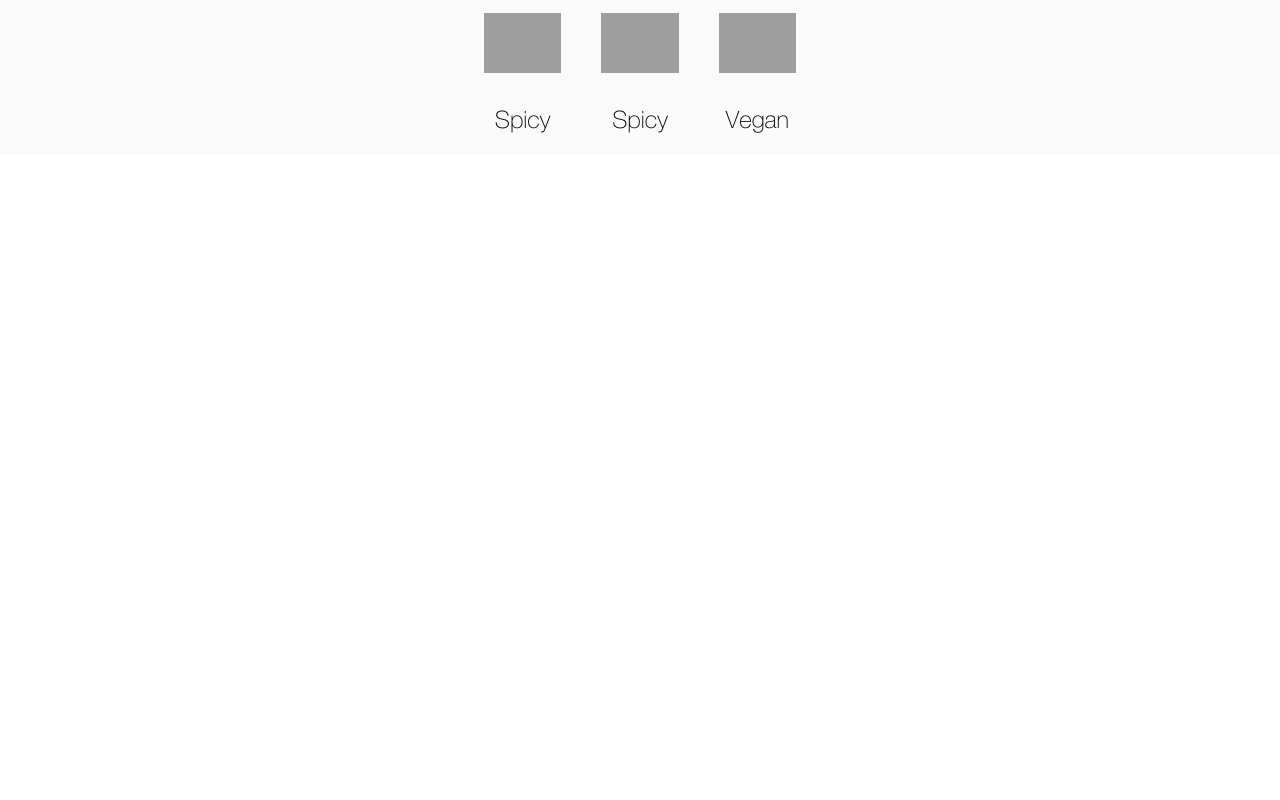
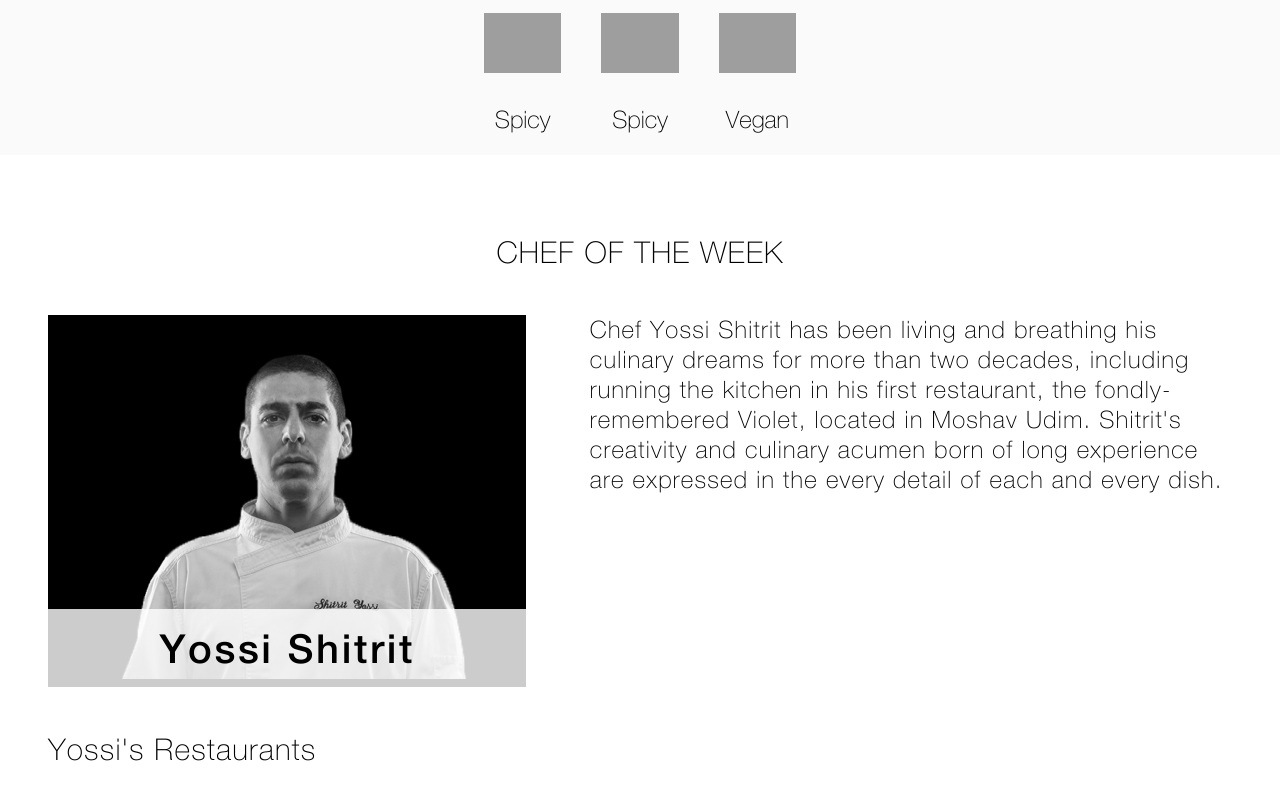
Before and after one commit to ronkopiel/Epicure, a React (Create React App) app in the folder epicure/: page / in a window 1280 px wide. Shown: the part 2698-3498 px from the top of the page. Before the commit the page ends 2853 px from the top, so only its background shows below. Built offline with nearby package versions, Linux system fonts and the light colour scheme; grey boxes are pictures that could not be loaded.

Commit message:
finished up to small restaurants cards

```diff
--- a/epicure/src/components/ChefCard.tsx
+++ b/epicure/src/components/ChefCard.tsx
@@ -4,11 +4,11 @@ import dataInterface from "../data/interface";
 
 
 
-const ChefCard:React.FC<dataInterface.Chef> = (props) => {
+const ChefCard:React.FC<dataInterface.Chef> = (chef) => {
   return (
     <div className="chef-card">
-        <img src={props.portrait} alt="" />
-        <div className="chef-name">{props.name}</div>
+        <img src={chef.portrait} alt="" className="chef-portrait"/>
+        <div className="chef-name"><h3>{chef.firstName+ " "+chef.lastName}</h3></div>
     </div>
   )
 }
--- a/epicure/src/data/interface.ts
+++ b/epicure/src/data/interface.ts
@@ -1,11 +1,12 @@
 declare module namespace {
 
     export interface Chef {
-        name: string;
+        firstName: string;
+        lastName: string;
         portrait: string;
         isChefOfTheWeek: boolean;
         isNew: boolean;
-        viewCount: string;
+        viewCount: number;
         resturants: number[];
         id: number;
         chefDescription: string
--- a/epicure/src/data/resturants.json
+++ b/epicure/src/data/resturants.json
@@ -2,7 +2,8 @@
   {
     "chefs": [
       {
-        "name": "Ran Shmueli",
+        "firstName": "Ran",
+        "lastName": "Shmueli",
         "portrait": "",
         "isChefOfTheWeek": false,
         "isNew": false,
@@ -12,7 +13,8 @@
         "chefDescription": ""
       },
       {
-        "name": "Meir Adoni",
+        "firstName": "Meir",
+        "lastName": "Adoni",
         "portrait": "",
         "isChefOfTheWeek": false,
         "isNew": false,
@@ -22,7 +24,8 @@
         "chefDescription": ""
       },
       {
-        "name": "Yanir Green",
+        "firstName": "Yanir",
+        "lastName": "Green",
         "portrait": "",
         "isChefOfTheWeek": false,
         "isNew": false,
@@ -32,8 +35,9 @@
         "chefDescription": ""
       },
       {
-        "name": "Yossi Shitrit",
-        "portrait": "./assets/rectangle.png",
+        "firstName": "Yossi",
+        "lastName": "Shitrit",
+        "portrait": "./assets/yossishitrit.png",
         "isChefOfTheWeek": true,
         "isNew": false,
         "viewCount": 0,
@@ -84,7 +88,7 @@
         "hours": "",
         "address": "",
         "rating": 3,
-        "chefID": 31,
+        "chefID": 3,
         "viewCount": 0,
         "signatureDishID":3
       },
--- a/epicure/src/index.css
+++ b/epicure/src/index.css
@@ -384,3 +384,49 @@ h3 {
   width: 77.42px;
   height: 60px;
 }
+.weeks-chef-container {
+  display: flex;
+flex-direction: column;
+align-items: center;
+padding: 0px;
+gap: 45px;
+}
+.chef-card {
+  position: relative;
+  width: 478px;
+  height: 372px;
+  background: #000000;
+  display: flex;
+  align-items: center;
+  justify-content: center;
+}
+.chef-name {
+  display: flex;
+  flex-direction: column;
+  justify-content: center;
+  align-items: center;
+  padding: 0px;
+  position: absolute;
+  height: 78px;
+  left: 0px;
+  right: 0px;
+  bottom: 0px;
+  background: rgba(255, 255, 255, 0.8);
+}
+.chef-week-card-container {
+  display: flex ;
+  gap: 63.5px;
+}
+.chef-description {
+  width: 642px;
+height: 255px;
+letter-spacing: 1.25px;
+}
+.chefs-restaurants {
+  display: flex;
+  gap: 16px;
+}
+.week-chef-text {
+  text-transform: none;
+  align-self: start;
+}
--- a/epicure/src/pages/homepage/Home.tsx
+++ b/epicure/src/pages/homepage/Home.tsx
@@ -4,18 +4,20 @@ import Hero from "./Hero";
 import RestaurantCard from "../../components/RestaurantCard";
 import datas from "../../data/resturants.json";
 import DishCard from "../../components/DishCard";
+import WeekChef from "./WeekChef";
 const data = datas[0];
 const popularRestaurants = data.restaurants
   .sort((a, b) => b.viewCount - a.viewCount)
   .slice(0, 3);
-const signatureDishes = data.dishes.filter((dish) =>{
+const signatureDishes = data.dishes.filter((dish) => {
   popularRestaurants.map((resaturant) => {
-    if (resaturant.signatureDishID == dish.id){
-      return dish
+    if (resaturant.signatureDishID == dish.id) {
+      return dish;
     }
-  })
-  return dish
-})
+  });
+  return dish;
+});
+const chefOfTheWeek = data.chefs.filter((chef) => chef.isChefOfTheWeek);
 const Home: React.FC = () => {
   return (
     <>
@@ -36,7 +38,7 @@ const Home: React.FC = () => {
                   rating={resaturant.rating}
                   chefID={resaturant.chefID}
                   viewCount={resaturant.viewCount}
-                  chefName={data.chefs[resaturant.chefID].name}
+                  chefName={data.chefs[resaturant.chefID].firstName+" "+data.chefs[resaturant.chefID].lastName}
                   signatureDishID={resaturant.signatureDishID}
                   key={index}
                 />
@@ -51,7 +53,7 @@ const Home: React.FC = () => {
         <div className="grid">
           {signatureDishes.map((dish, index) => {
             return (
-                < DishCard
+              <DishCard
                 id={dish.id}
                 name={dish.name}
                 image={dish.image}
@@ -60,28 +62,49 @@ const Home: React.FC = () => {
                 price={dish.price}
                 isSpicy={dish.isSpicy}
                 isVegan={dish.isVegan}
-                isVegitarian={dish.isVegitarian}/>
-              )
+                isVegitarian={dish.isVegitarian}
+                key={index}
+              />
+            );
           })}
         </div>
         <div className="icon-description-container">
           <h2>the meaning of our icons:</h2>
           <div className="icons-description">
             <div className="icon-description">
-              <img src="/assets/spicyBig.svg" alt="" className="big-icon"/>
+              <img src="/assets/spicyBig.svg" alt="" className="big-icon" />
               <span>Spicy</span>
             </div>
             <div className="icon-description">
-            <img src="/assets/vegitarianBig.svg" alt="" className="big-icon"/>
+              <img
+                src="/assets/vegitarianBig.svg"
+                alt=""
+                className="big-icon"
+              />
               <span>Spicy</span>
             </div>
             <div className="icon-description">
-            <img src="/assets/VeganBig.svg" alt="" className="big-icon"/>
+              <img src="/assets/VeganBig.svg" alt="" className="big-icon" />
               <span>Vegan</span>
             </div>
           </div>
-
         </div>
+          {chefOfTheWeek.map((chef, index) => {
+            return (
+              <WeekChef
+                firstName={chef.firstName}
+                lastName={chef.lastName}
+                portrait={chef.portrait}
+                isChefOfTheWeek={chef.isChefOfTheWeek}
+                isNew={chef.isNew}
+                viewCount={chef.viewCount}
+                resturants={chef.resturants}
+                id={chef.id}
+                chefDescription={chef.chefDescription}
+                key={index}
+              />
+            );
+          })}
       </div>
     </>
   );
--- a/epicure/src/pages/homepage/WeekChef.tsx
+++ b/epicure/src/pages/homepage/WeekChef.tsx
@@ -1,14 +1,35 @@
+import { text } from "body-parser";
 import React from "react";
+import ChefCard from "../../components/ChefCard";
 import dataInterface from "../../data/interface";
+import datas from "../../data/resturants.json";
+const data = datas[0];
 
-const WeekChef: React.FC<dataInterface.Chef> = (props) => {
+const WeekChef: React.FC<dataInterface.Chef> = (chef) => {
+  const chefsRestaurants = data.restaurants.filter(
+    (resaturant) => resaturant.chefID == chef.id
+  );
+  console.log(chefsRestaurants)
   return (
     <>
       <div className="weeks-chef-container">
         <h2>chef of the week</h2>
         <div className="chef-week-card-container">
-
+          <ChefCard
+            firstName={chef.firstName}
+            lastName={chef.lastName}
+            portrait={chef.portrait}
+            isChefOfTheWeek={chef.isChefOfTheWeek}
+            isNew={chef.isNew}
+            viewCount={chef.viewCount}
+            resturants={chef.resturants}
+            id={chef.id}
+            chefDescription={chef.chefDescription}
+          />
+          <div className="chef-description">{chef.chefDescription}</div>
         </div>
+        <h2 className="week-chef-text">{chef.firstName}'s Restaurants</h2>
+        <div className="chefs-restaurants"></div>
       </div>
     </>
   );
```
Also changed, not shown: epicure/public/assets/yossishitrit.png (added). Lines whose indentation alone changed are shown as unchanged.
